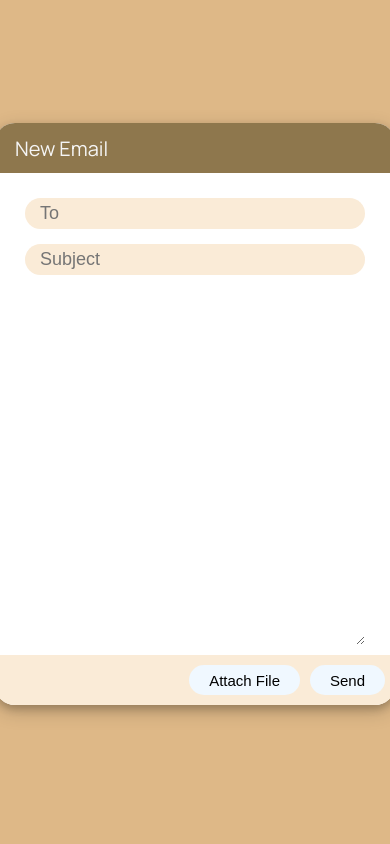
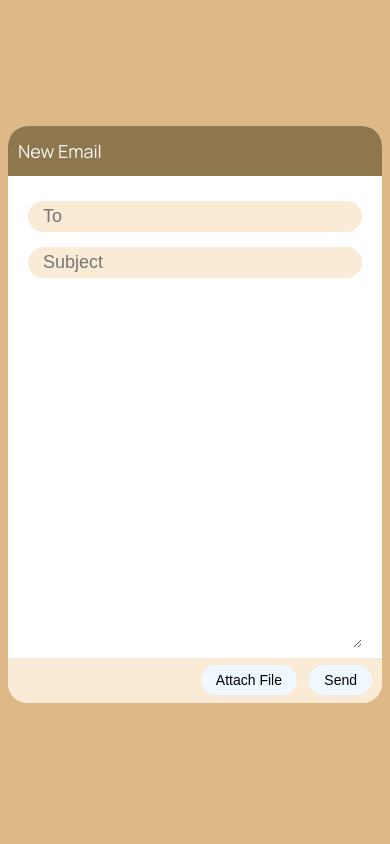
Before and after one commit to asiradnan/Send-Wishes, a Django app: page / in a window 390 px wide. Run offline with Django 5.2, Linux system fonts and the light colour scheme.

Commit message:
Added styles for phone

```diff
--- a/ReceiveEmail/settings.py
+++ b/ReceiveEmail/settings.py
@@ -46,7 +46,7 @@
 USE_I18N = True
 USE_TZ = True
 STATIC_URL = 'static/'
-STATICFILES_DIRS = (os.path.join(BASE_DIR, 'static'))
+STATICFILES_DIRS = (os.path.join(BASE_DIR, 'static'),)
 STATIC_ROOT = os.path.join(BASE_DIR, 'staticroot')
 DEFAULT_AUTO_FIELD = 'django.db.models.BigAutoField'
 EMAIL_HOST="smtp.gmail.com"
--- a/static/home.css
+++ b/static/home.css
@@ -88,3 +88,36 @@
     vertical-align: middle;
     font-size: 15px;
 }
+@media (max-width: 600px) {
+    body {
+        grid-template-columns: 100%;
+    }
+    article {
+        width: 90%;
+        font-size: 16px;
+    }
+    input, textarea {
+        width: calc(100% - 40px);
+        margin-left: 20px;
+        margin-right: 20px;
+    }
+    input[type="file"] {
+        width: 100%;
+    }
+    header p {
+        font-size: 18px;
+        margin-left: 10px;
+    }
+    button {
+        font-size: 14px;
+        padding-left: 15px;
+        padding-right: 15px;
+    }
+    footer {
+        grid-template-columns: auto 75px;
+        height: 45px;
+    }
+    form {
+        box-shadow: none;
+    }
+}
```
